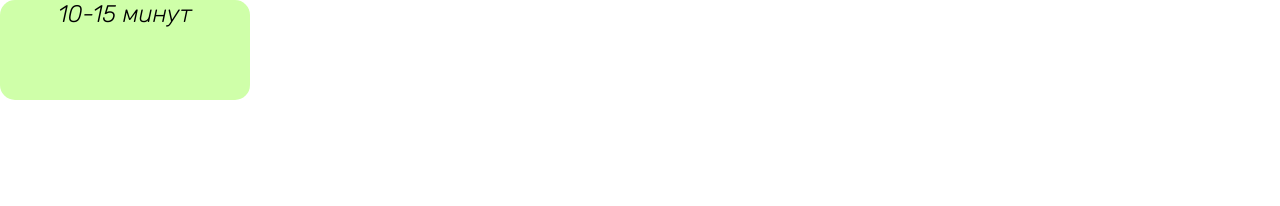
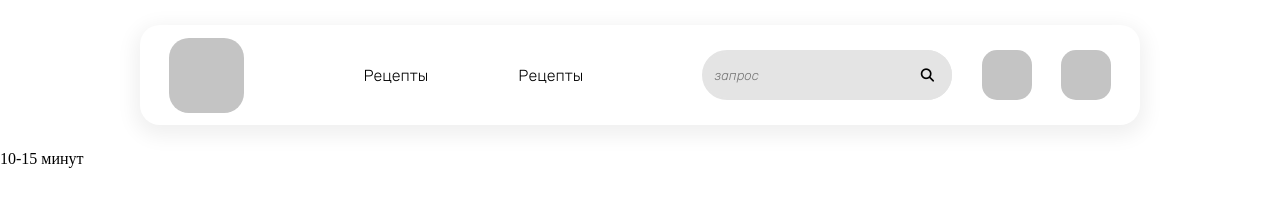
Before and after one commit to OranGeNaL/Receipts-course, a plain HTML site: page index.html in a window 1280 px wide. Drawn offline with Linux system fonts and the light colour scheme.

Commit message:
Created header

```diff
--- /dev/null
+++ b/css/dish.css
@@ -0,0 +1,133 @@
+main {
+    margin: auto;
+    width: 1000px;
+}
+
+h1 {
+    font-family: 'Rubik', sans-serif;
+    font-weight: 500;
+    font-size: 48px;
+}
+
+h2 {
+    font-family: 'Rubik', sans-serif;
+    font-weight: 300;
+    font-size: 24px;
+    font-style: italic;
+}
+
+.receipt-header {
+    border-bottom: solid;
+    border-color: black;
+    padding-bottom: 5px;
+}
+
+.receipt-description {
+    padding-top: 15px;
+    padding-bottom: 15px;
+
+    border-bottom: solid;
+    border-color: black;
+
+    height: 265px;
+
+    display: flex;
+
+    flex-direction: row;
+    justify-content: space-between;
+}
+
+.receipt-parameters {
+    height: 100%;
+
+    display: flex;
+    flex-direction: column;
+    justify-content: space-between;
+    align-items: center;
+}
+
+.receipt-img {
+    width: 300px;
+    height: 250px;
+    border-radius: 15px;
+
+    background-color: #ffffff;
+    background-image: url("../img/receipt-pic.png");
+
+    background-repeat: no-repeat;
+    background-size: cover;
+    background-position: center center;
+
+    box-shadow: 0 4px 10px 5px #00000010;
+}
+
+.receipt-tags {
+    width: 300px;
+    height: 100%;
+
+    display: flex;
+    flex-direction: row;
+    flex-wrap: wrap;
+    justify-content: space-evenly;
+}
+
+.receipt-tag {
+    height: 30px;
+
+    background-color: #e2e2e2;
+    border-radius: 15px;
+    box-shadow: 0 4px 10px 5px #00000010;
+
+    padding: 2px 8px;
+
+    font-family: 'Rubik', sans-serif;
+    font-weight: 100;
+    font-size: 24px;
+    font-style: italic;
+}
+
+.receipt-portions {
+    width: 250px;
+    height: 100px;
+    border-radius: 15px;
+    display: flex;
+    align-items: center;
+    justify-content: center;
+
+    text-align: center;
+    font-size: 24px;
+    font-family: 'Rubik', sans-serif;
+    font-weight: 100;
+    font-style: italic;
+
+    box-shadow: 0 4px 10px 5px #00000010;
+}
+
+.receipt-duration {
+    width: 250px;
+    height: 100px;
+    border-radius: 15px;
+    display: flex;
+    align-items: center;
+    justify-content: center;
+
+    text-align: center;
+    font-size: 24px;
+    font-family: 'Rubik', sans-serif;
+    font-weight: 100;
+    font-style: italic;
+
+    box-shadow: 0 4px 10px 5px #00000010;
+}
+
+.fast {
+    background-color: #CFFFA9;
+}
+
+.medium {
+    background-color: #FFFCAA;
+}
+
+.long {
+    background-color: #FFB1B1;
+}
--- a/css/style.css
+++ b/css/style.css
@@ -5,20 +5,117 @@
     margin: 0;
 }
 
-.duration {
-    width: 250px;
+header {
+    height: 150px;
+    display: flex;
+
+    align-items: center;
+    justify-content: center;
+}
+
+.header-cont {
     height: 100px;
-    border-radius: 15px;
+    width: 1000px;
 
-    text-align: center;
-    font-size: 24px;
+    border-radius: 20px;
+    box-shadow: 0 6px 20px 5px #00000010;
+
+    display: flex;
+    align-items: center;
+    justify-content: space-evenly;
+}
+
+.header-nav {
+    width: 400px;
+}
+
+.header-nav > ul {
+    display: flex;
+    align-items: center;
+    justify-content: space-evenly;
+
+    padding: 0;
+
+    height: 100%;
+}
+
+.header-nav > ul > li {
+    list-style-type: none;
+}
+
+.header-nav > ul > li > a {
+    color: black;
+    font-family: 'Rubik', sans-serif;
+    font-weight: 200;
+    text-decoration: none;
+}
+
+.header-nav > ul > li > a:visited {
+    color: black;
+    text-decoration: none;
+}
+
+.logo {
+    width: 75px;
+    height: 75px;
+
+    /* margin-top: 13px; */
+    /* margin-left: 15px; */
+
+    background-color: #C4C4C4;
+
+    border-radius: 20px;
+}
+
+.search-input {
+    width: 100%;
+    height: 100%;
+    padding-left: 10px;
+    border: 2px solid #E4E4E4;
+    border-radius: 30px;
+    outline: none;
+    background: #E4E4E4;
+    color: #9E9C9C;
+
     font-family: 'Rubik', sans-serif;
     font-weight: 100;
     font-style: italic;
 
-    box-shadow: #00000010;
 }
 
-.fast {
-    background-color: #CFFFA9;
+.search-button {
+    position: absolute;
+    top: 0;
+    right: 0px;
+    width: 50px;
+    height: 50px;
+    border: none;
+    background: #E4E4E4;
+    border-radius: 0 30px 30px 0;
+    cursor: pointer;
 }
+
+.search-form {
+    width: 250px;
+    height: 50px;
+
+    position: relative;
+}
+
+.profile-button {
+    width: 50px;
+    height: 50px;
+
+    border-radius: 15px;
+
+    background-color: #C4C4C4;
+}
+
+.add-new-button {
+    width: 50px;
+    height: 50px;
+
+    border-radius: 15px;
+
+    background-color: #C4C4C4;
+}
--- a/index.html
+++ b/index.html
@@ -4,11 +4,33 @@
     <meta charset="UTF-8">
     <meta http-equiv="X-UA-Compatible" content="IE=edge">
     <meta name="viewport" content="width=device-width, initial-scale=1.0">
+
     <link rel="stylesheet" href="css/style.css">
+    <script src="https://kit.fontawesome.com/f8270523b2.js" crossorigin="anonymous"></script>
     <title>Document</title>
 </head>
 <body>
-    <header></header>
+    <header>
+        <div class="header-cont">
+            <div class="logo"></div>
+            <nav class="header-nav">
+                <ul>
+                    <li><a href="/pages/dish.html">Рецепты</a></li>
+                    <li><a href="">Рецепты</a></li>
+                </ul>
+            </nav>
+
+            <form class="search-form" action="" method="get">
+                <input class="search-input" name="s" placeholder="запрос" type="search">
+                <button class="search-button" type="submit">
+                    <i class="fas fa-search"></i>
+                </button>
+            </form>
+
+            <div class="add-new-button"></div>
+            <div class="profile-button"></div>
+        </div>
+    </header>
     <main>
         <div class="duration fast">
             <p>10-15 минут</p>
```
Also changed, not shown: pages/dish.html (added, +77 -0 lines), img/receipt-pic.png (added), 1 other file.
